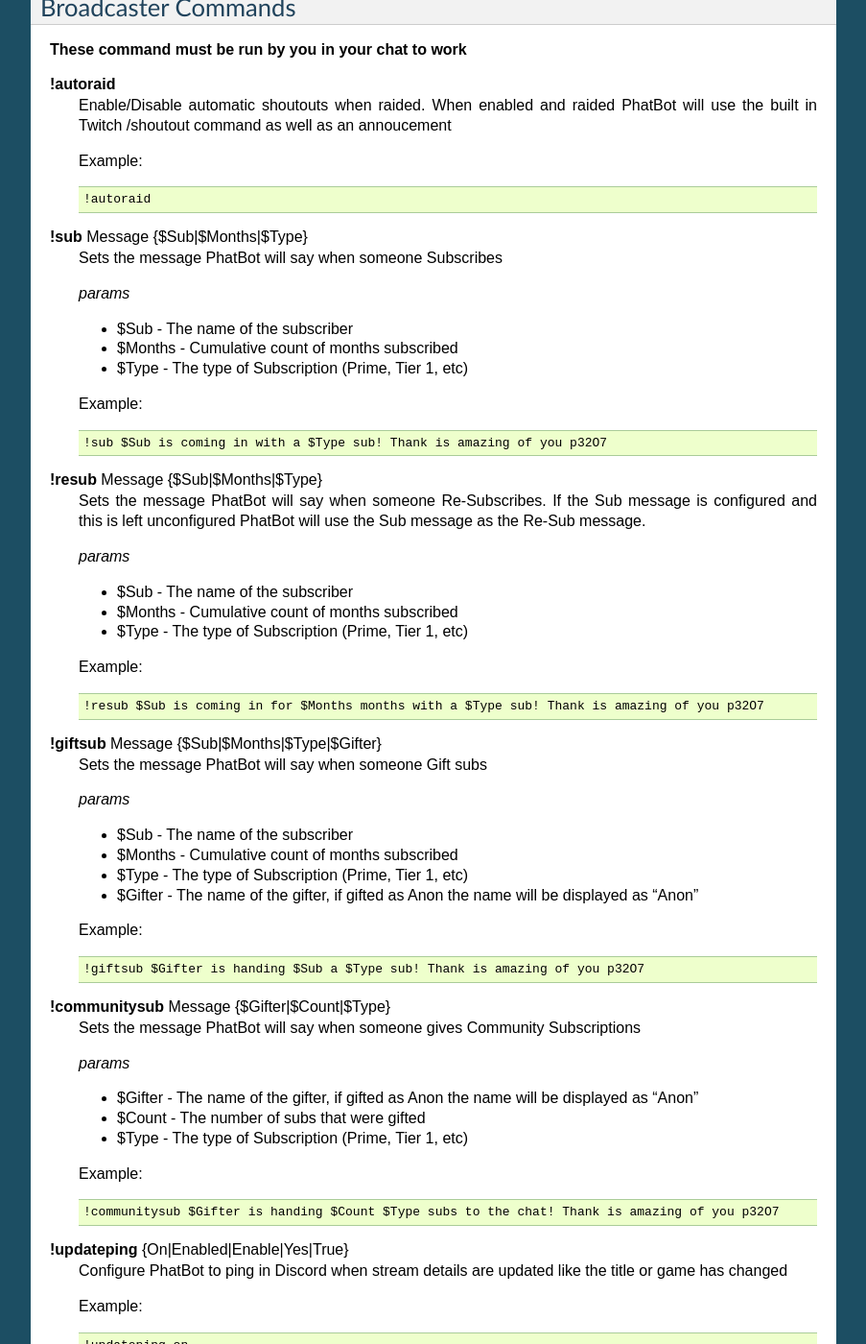
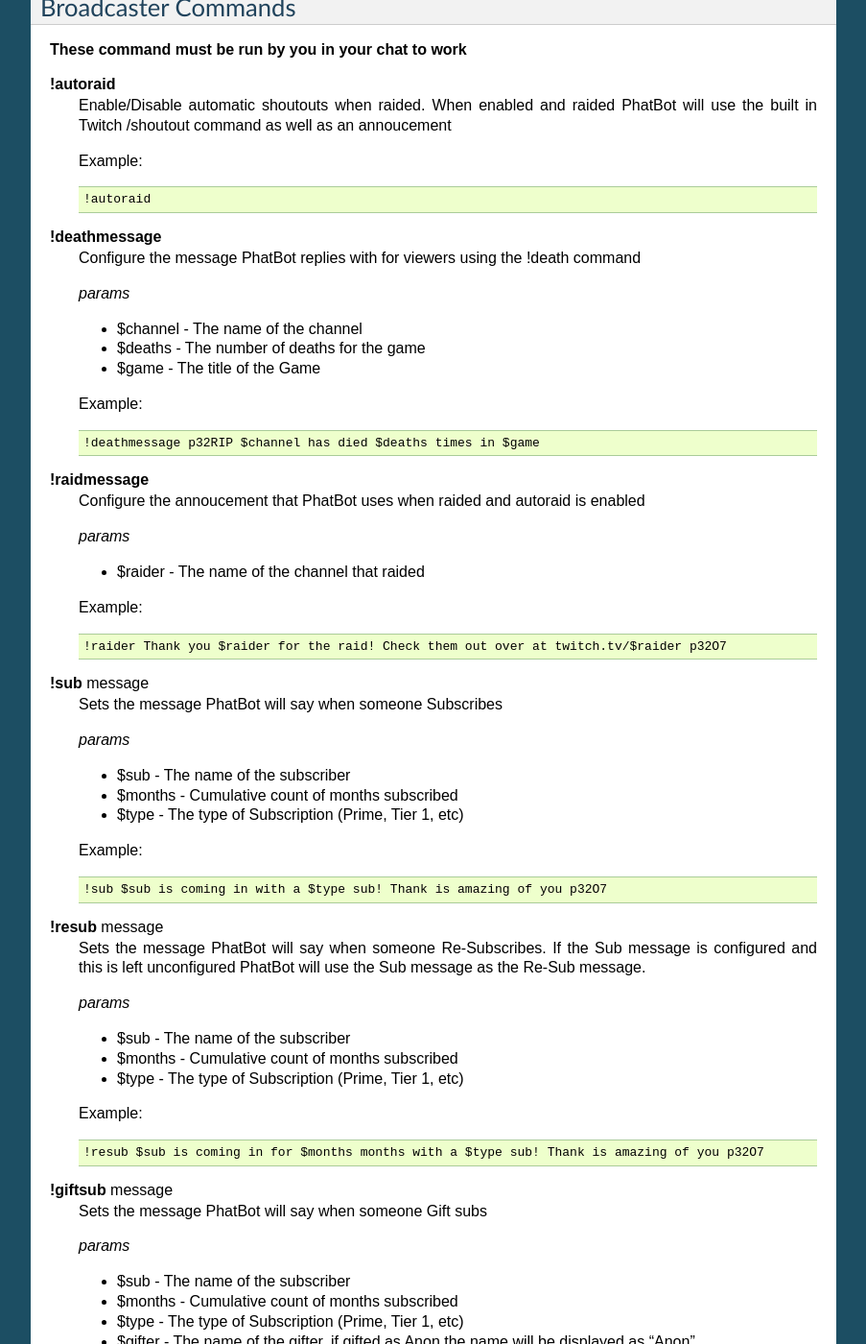
Before and after one commit to Phat32/PhatBot-Docs, a Sphinx documentation site: the page built from docs/pages/twitch/commands.rst, in a window 1280 px wide and 1400 px high, scrolled down 2438 px. Shown: the whole window at 96% size, without its empty margins (198-1101 px from the left). Built offline with Sphinx 7.4.7, drawn with Linux system fonts in a browser that asks for light colours; some of the changed text lies outside the part shown.

Commit message:
Added new commands

```diff
--- a/docs/pages/twitch/commands.rst
+++ b/docs/pages/twitch/commands.rst
@@ -155,67 +155,95 @@
 
     !autoraid
 
-**!sub** Message {$Sub|$Months|$Type}
-  Sets the message PhatBot will say when someone Subscribes
+**!deathmessage**
+  Configure the message PhatBot replies with for viewers using the !death command
 
   *params*
 
-  - $Sub - The name of the subscriber
-  - $Months - Cumulative count of months subscribed
-  - $Type - The type of Subscription (Prime, Tier 1, etc)
+  - $channel - The name of the channel
+  - $deaths - The number of deaths for the game
+  - $game - The title of the Game
 
   Example:
 
   .. code-block:: none
 
-    !sub $Sub is coming in with a $Type sub! Thank is amazing of you p32O7
+    !deathmessage p32RIP $channel has died $deaths times in $game
 
-**!resub** Message {$Sub|$Months|$Type}
-  Sets the message PhatBot will say when someone Re-Subscribes. If the Sub message is configured and this is left unconfigured PhatBot will use the Sub message as the Re-Sub message.
+**!raidmessage**
+  Configure the annoucement that PhatBot uses when raided and autoraid is enabled
 
   *params*
 
-  - $Sub - The name of the subscriber
-  - $Months - Cumulative count of months subscribed
-  - $Type - The type of Subscription (Prime, Tier 1, etc)
+  - $raider - The name of the channel that raided
 
   Example:
 
   .. code-block:: none
 
-    !resub $Sub is coming in for $Months months with a $Type sub! Thank is amazing of you p32O7
+    !raider Thank you $raider for the raid! Check them out over at twitch.tv/$raider p32O7
 
-**!giftsub** Message {$Sub|$Months|$Type|$Gifter}
-  Sets the message PhatBot will say when someone Gift subs
+**!sub** message
+  Sets the message PhatBot will say when someone Subscribes
 
   *params*
 
-  - $Sub - The name of the subscriber
-  - $Months - Cumulative count of months subscribed
-  - $Type - The type of Subscription (Prime, Tier 1, etc)
-  - $Gifter - The name of the gifter, if gifted as Anon the name will be displayed as "Anon"
+  - $sub - The name of the subscriber
+  - $months - Cumulative count of months subscribed
+  - $type - The type of Subscription (Prime, Tier 1, etc)
 
   Example:
 
   .. code-block:: none
 
-    !giftsub $Gifter is handing $Sub a $Type sub! Thank is amazing of you p32O7
+    !sub $sub is coming in with a $type sub! Thank is amazing of you p32O7
 
-**!communitysub** Message {$Gifter|$Count|$Type}
+**!resub** message
+  Sets the message PhatBot will say when someone Re-Subscribes. If the Sub message is configured and this is left unconfigured PhatBot will use the Sub message as the Re-Sub message.
+
+  *params*
+
+  - $sub - The name of the subscriber
+  - $months - Cumulative count of months subscribed
+  - $type - The type of Subscription (Prime, Tier 1, etc)
+
+  Example:
+
+  .. code-block:: none
+
+    !resub $sub is coming in for $months months with a $type sub! Thank is amazing of you p32O7
+
+**!giftsub** message
+  Sets the message PhatBot will say when someone Gift subs
+
+  *params*
+
+  - $sub - The name of the subscriber
+  - $months - Cumulative count of months subscribed
+  - $type - The type of Subscription (Prime, Tier 1, etc)
+  - $gifter - The name of the gifter, if gifted as Anon the name will be displayed as "Anon"
+
+  Example:
+
+  .. code-block:: none
+
+    !giftsub $gifter is handing $sub a $type sub! Thank is amazing of you p32O7
+
+**!communitysub** message
   Sets the message PhatBot will say when someone gives Community Subscriptions
 
   *params*
 
-  - $Gifter - The name of the gifter, if gifted as Anon the name will be displayed as "Anon"
-  - $Count - The number of subs that were gifted
-  - $Type - The type of Subscription (Prime, Tier 1, etc)
+  - $gifter - The name of the gifter, if gifted as Anon the name will be displayed as "Anon"
+  - $count - The number of subs that were gifted
+  - $type - The type of Subscription (Prime, Tier 1, etc)
 
 
   Example:
 
   .. code-block:: none
 
-    !communitysub $Gifter is handing $Count $Type subs to the chat! Thank is amazing of you p32O7
+    !communitysub $gifter is handing $count $type subs to the chat! Thank is amazing of you p32O7
 
 **!updateping** {On|Enabled|Enable|Yes|True}
   Configure PhatBot to ping in Discord when stream details are updated like the title or game has changed
```
